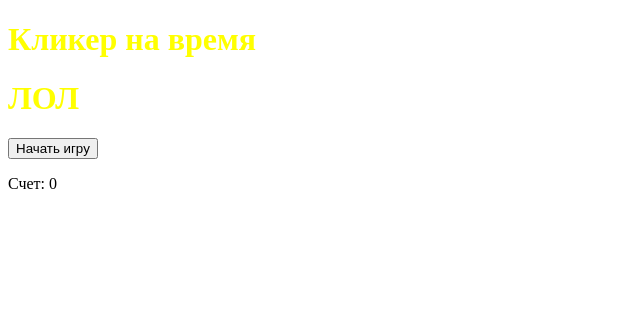
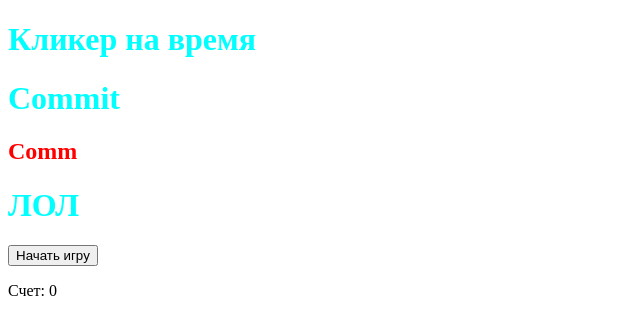
Before and after one commit to ReAKerDetn/Test_Neket, a plain HTML site: page 1/index.html in a window 1280 px wide. Shown: the whole page, without its empty margins (0-640 px from the left). Drawn offline with Linux system fonts and the light colour scheme.

Commit message:
Test commit3

```diff
--- a/1/index.html
+++ b/1/index.html
@@ -11,6 +11,8 @@
 
 
     <h1>Кликер на время</h1>
+    <h1>Commit</h1>
+    <h2>Comm</h2>
 
     <h1>ЛОЛ</h1>
 
--- a/1/style.css
+++ b/1/style.css
@@ -1,3 +1,7 @@
 h1{
-    color: yellow;
+    color: aqua;
 }
+
+h2{
+    color: red;
+}
```
